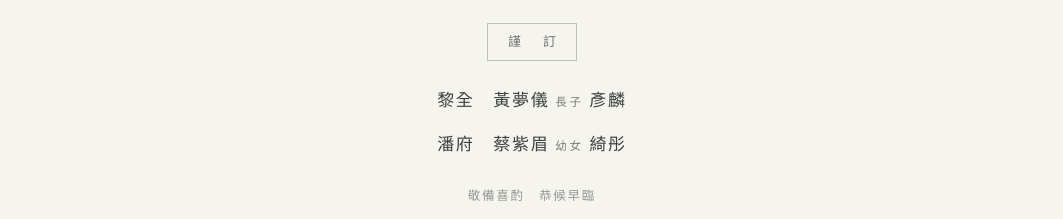
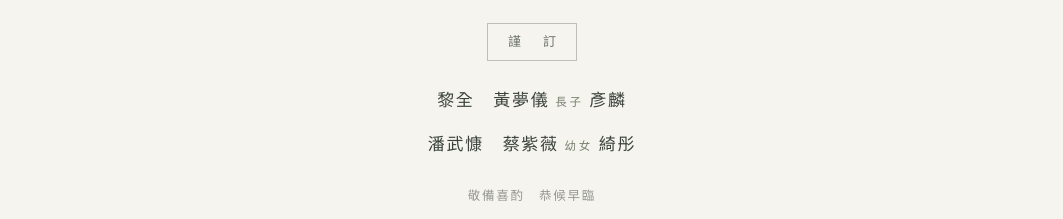
Before and after one commit to perfumeshopgo/jaisy-ken-wedding, a plain HTML site: page index.html in a window 1280 px wide. Shown: the part 1180-1399 px from the top of the page, without its empty margins (108-1171 px from the left). Drawn offline with Linux system fonts and the light colour scheme; a web font is replaced by a local one.

Commit message:
修正父母名字：女方改為潘武慷、蔡紫薇（原暫用潘府／蔡紫眉）

```diff
--- a/index.html
+++ b/index.html
@@ -819,9 +819,8 @@ details.transit b{font-weight:400;color:var(--ink)}
   <section class="hosts">
     <div class="wrap-narrow">
       <p class="stamp">謹　訂</p>
-      <!-- [替換] 女方父親名字在紙本請柬上仍是「潘〔父名〕」，此處暫以「潘府」代替 -->
       <p class="line">黎全　黃夢儀<span class="who-role">長子</span>彥麟</p>
-      <p class="line">潘府　蔡紫眉<span class="who-role">幼女</span>綺彤</p>
+      <p class="line">潘武慷　蔡紫薇<span class="who-role">幼女</span>綺彤</p>
       <p class="note">敬備喜酌　恭候早臨</p>
     </div>
   </section>
```
